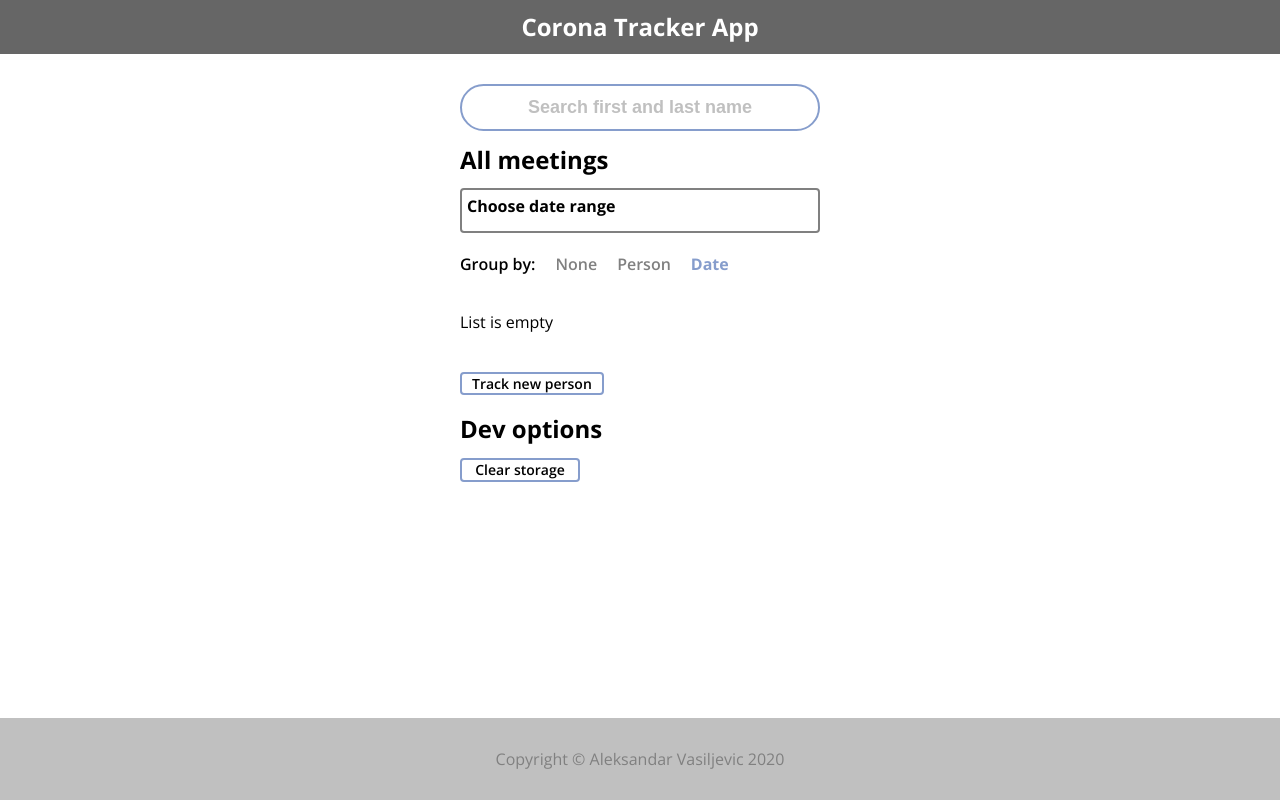
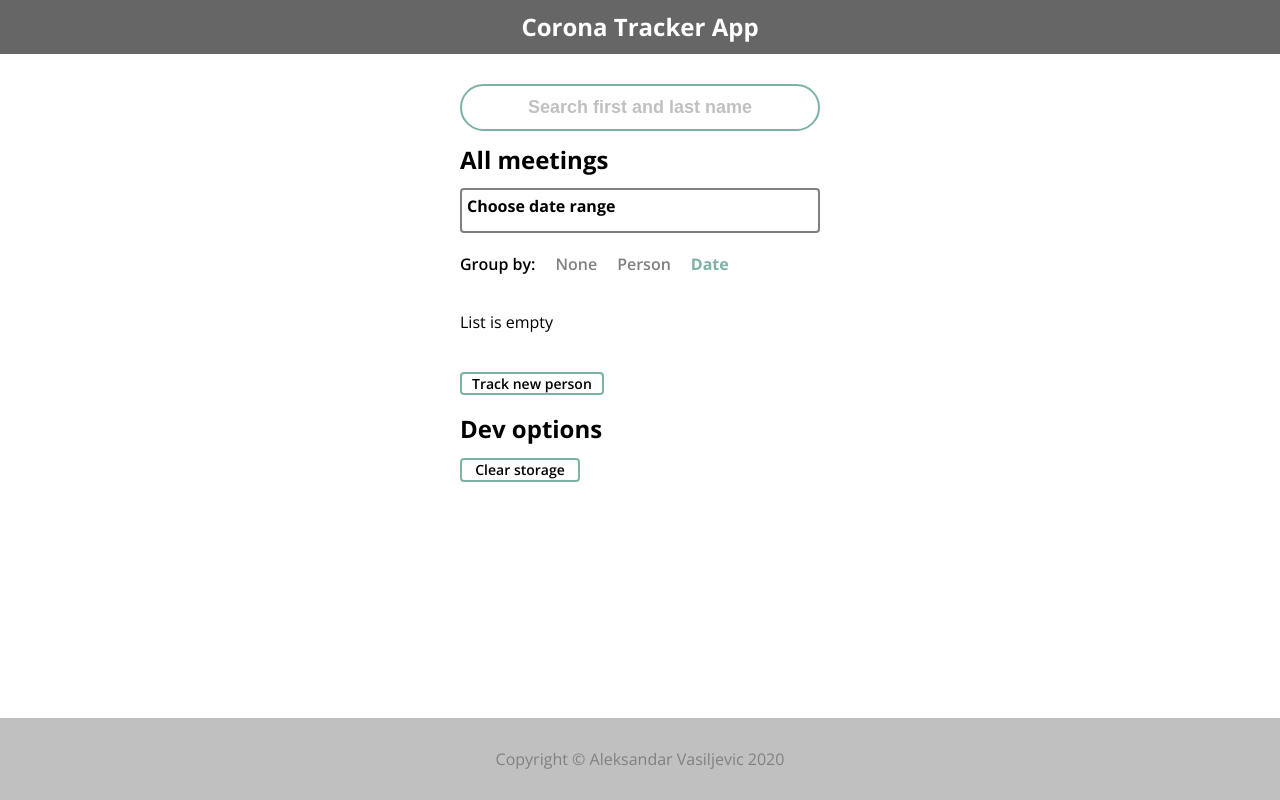
Before and after one commit to AleksandarAleksandar/corona-meeting-tracker, a React (Create React App) app: page / in a window 1280 px wide. Built offline with nearby package versions, Linux system fonts and the light colour scheme.

Commit message:
main color changed finally :)

```diff
--- a/public/static/css/style.css
+++ b/public/static/css/style.css
@@ -48,7 +48,7 @@ h2 {
   display: flex;
   flex-direction: column;
   min-height: 100vh;
-  min-width: 360px;
+  min-width: 400px;
 }
 
 .app .header {
@@ -64,7 +64,7 @@ h1 {
 
 .app .main {
   flex: 1;
-  padding: 30px;
+  padding: 30px 10px;
 }
 
 .app .footer {
@@ -240,7 +240,7 @@ h1 {
 
 input[type="text"],
 input[type="number"] {
-  border: 1px solid #869dcc;
+  border: 1px solid #7EB2A7;
   border-radius: 4px;
   padding: 5px 10px;
   font-size: 16px;
@@ -255,7 +255,7 @@ input::placeholder {
   color: rgba(192, 192, 192, 1);
 }
 label {
-  color: #869dcc;
+  color: #7EB2A7;
   padding-left: 4px;
   font-size: 14px;
   font-weight: 400;
@@ -280,7 +280,7 @@ label {
 }
 
 .search-form-box {
-  border: 2px solid #869dcc;
+  border: 2px solid #7EB2A7;
   border-radius: 200px;
   padding: 6px 10px;
 }
@@ -294,7 +294,7 @@ label {
 }
 
 .btn {
-  border: 2px solid #869dcc;
+  border: 2px solid #7EB2A7;
   border-radius: 4px;
   min-width: 120px;
   padding-left: 10px;
@@ -306,7 +306,7 @@ label {
   margin-bottom: 5px;
 }
 .btn:hover {
-  background-color: #869dcc;
+  background-color: #7EB2A7;
   color: white;
   cursor: pointer;
 }
@@ -329,7 +329,7 @@ label {
   cursor: pointer;
 }
 .filter > .active {
-  color: #869dcc;
+  color: #7EB2A7;
   font-weight: 700;
 }
 .filter > .title {
```
